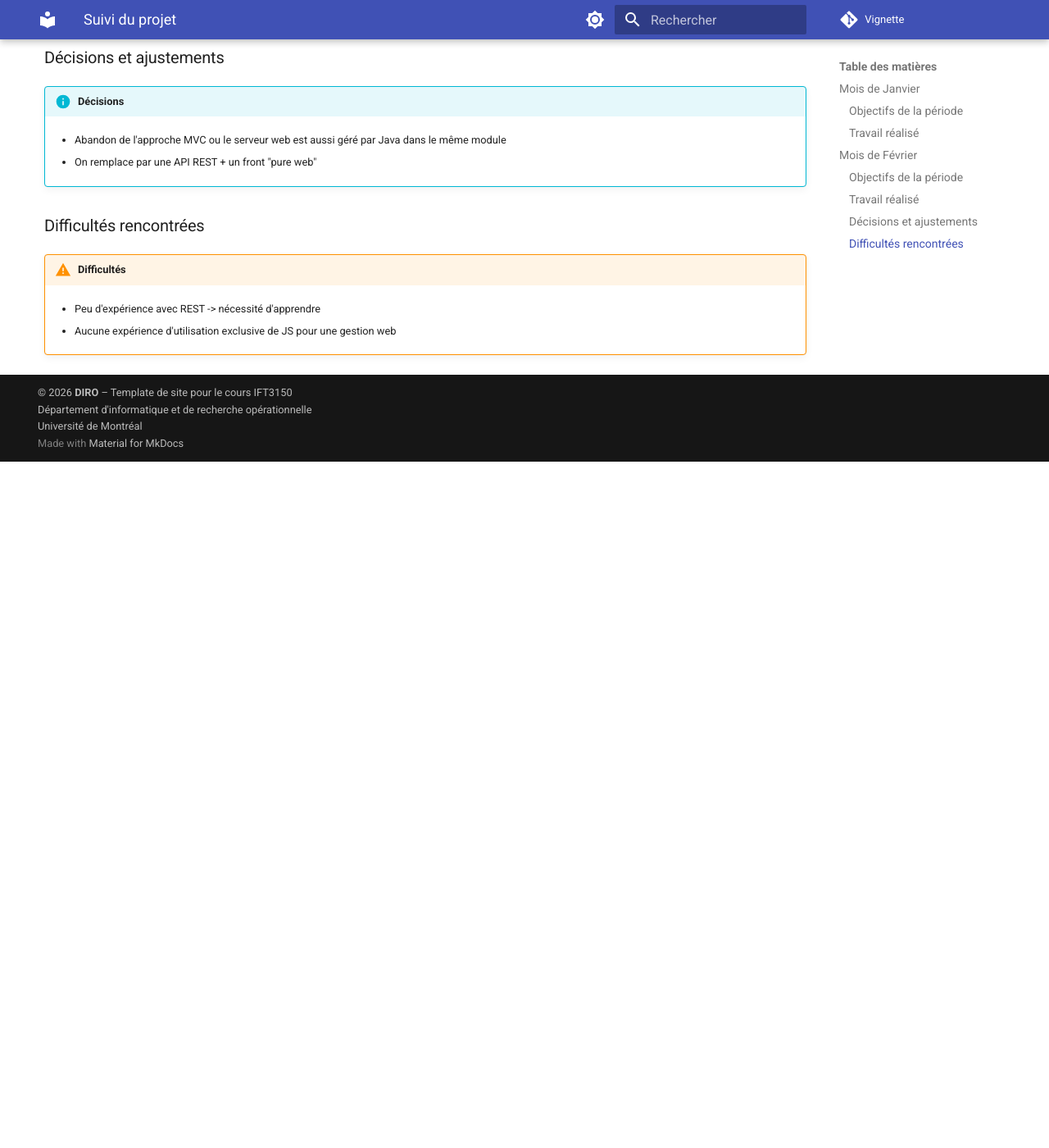
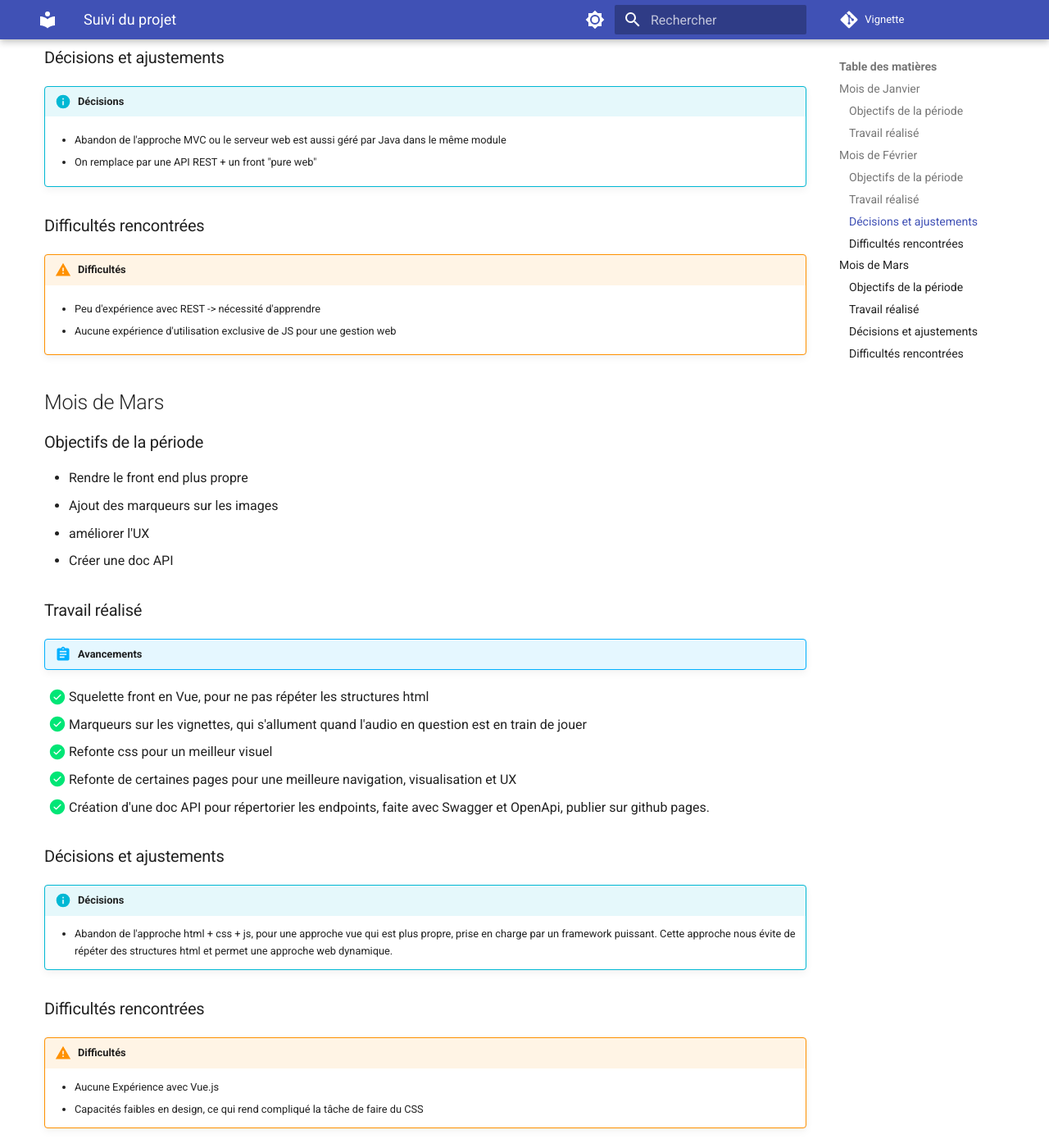
Before and after one commit to protolabo/vignette, an MkDocs documentation site: the page built from docs/suivi.md, in a window 1280 px wide and 1400 px high, scrolled down 1133 px. Shown: the whole window at 82% size. Built offline with MkDocs 1.6.1 and Material for MkDocs 9.7.7, drawn with Linux system fonts in a browser that asks for light colours; comment, search, counter and statistics services are not loaded; before the commit the page ends 1696 px from its top, so only the background shows below that; some of the changed text lies outside the part shown.

Commit message:
maj suivi

```diff
--- a/docs/suivi.md
+++ b/docs/suivi.md
@@ -49,8 +49,8 @@ title: Suivi du projet
 !!! abstract "Avancements"
 - [x] Structure de BDD
 - [x] Squelette du Backend Java
-- [_] Interface minimaliste
-- [_] Squelette de gestion des audios
+- [X] Interface minimaliste
+- [X] Squelette de gestion des audios
 
 ### Décisions et ajustements
 
@@ -80,3 +80,39 @@ title: Suivi du projet
 [//]: # (          et `mermaid2` &#40;nom du plugin&#41;)
 
 [//]: # (        - Résolu après nettoyage et configuration correcte dans `mkdocs.yml`)
+
+## Mois de Mars
+
+### Objectifs de la période
+
+- Rendre le front end plus propre
+- Ajout des marqueurs sur les images
+- améliorer l'UX
+- Créer une doc API
+
+### Travail réalisé
+
+!!! abstract "Avancements"
+- [X] Squelette front en Vue, pour ne pas répéter les structures html
+- [X] Marqueurs sur les vignettes, qui s'allument quand l'audio en question est en train de jouer
+- [X] Refonte css pour un meilleur visuel
+- [X] Refonte de certaines pages pour une meilleure navigation, visualisation et UX
+- [X] Création d'une doc API pour répertorier les endpoints, faite avec Swagger et OpenApi, publier sur github pages.
+
+### Décisions et ajustements
+
+[//]: # (> À compléter uniquement si des choix structurants ont été faits)
+
+[//]: # (> ou si l’orientation du projet a évolué.)
+
+[//]: # ()
+!!! info "Décisions"
+
+    - Abandon de l'approche html + css + js, pour une approche vue qui est plus propre, prise en charge par un framework puissant. Cette approche nous évite de répéter des structures html et permet une approche web dynamique.
+
+### Difficultés rencontrées
+
+!!! warning "Difficultés"
+
+    - Aucune Expérience avec Vue.js
+    - Capacités faibles en design, ce qui rend compliqué la tâche de faire du CSS
```
Also changed, not shown: docs/rapport/implementation.md (+3 -0 lines).
